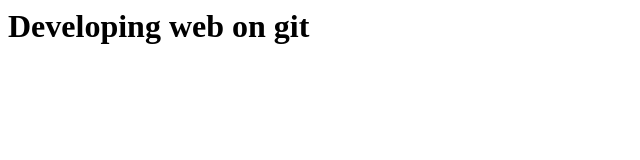
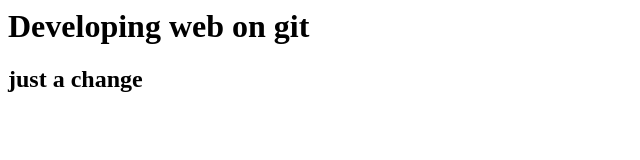
Before and after one commit to nannz/myproject1, a plain HTML site: page index.html in a window 1280 px wide. Shown: the whole page, without its empty margins (0-640 px from the left). Drawn offline with Linux system fonts and the light colour scheme.

Commit message:
add a h2

```diff
--- a/index.html
+++ b/index.html
@@ -1 +1,2 @@
 <h1>Developing web on git</h1>
+<h2>just a change</h2>
```
